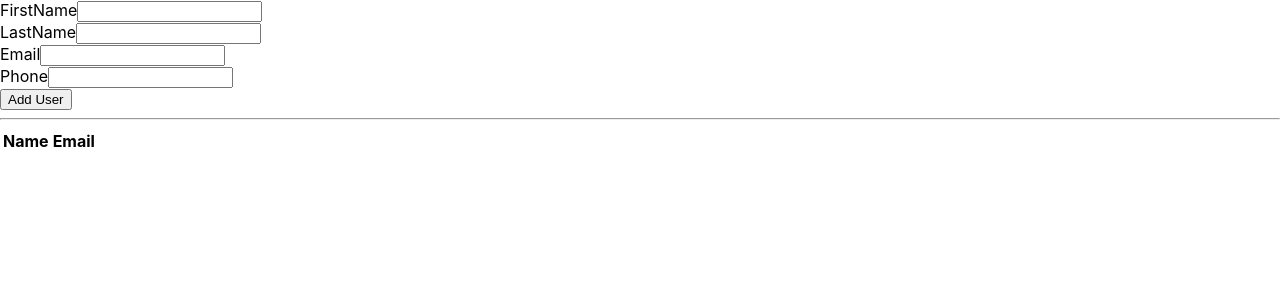
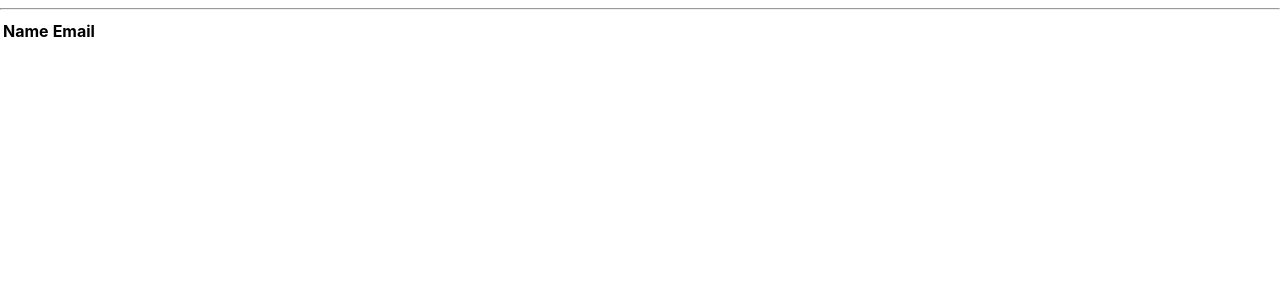
Before and after one commit to zzeng31/test, a React (Create React App) app in the folder users/: page / in a window 1280 px wide. Shown: the top 300 px of the page. Built offline with nearby package versions, Linux system fonts and the light colour scheme.

Commit message:
A: commit 2

```diff
--- a/users/src/UserForm.js
+++ b/users/src/UserForm.js
@@ -17,7 +17,7 @@ const UserForm = ({ onAddUser }) => {
         });
       }}
     >
-      <div>
+      {/* <div>
         <label>FirstName</label>
         <input
           value={firstName}
@@ -32,8 +32,8 @@ const UserForm = ({ onAddUser }) => {
           onChange={(e) => setLastName(e.target.value)}
           type="text"
         />
-      </div>
-      <div>
+      </div> */}
+      {/* <div>
         <label>Email</label>
         <input
           value={email}
@@ -49,7 +49,7 @@ const UserForm = ({ onAddUser }) => {
           type="number"
         />
       </div>
-      <button>Add User</button>
+      <button>Add User</button> */}
     </form>
   );
 };
```
